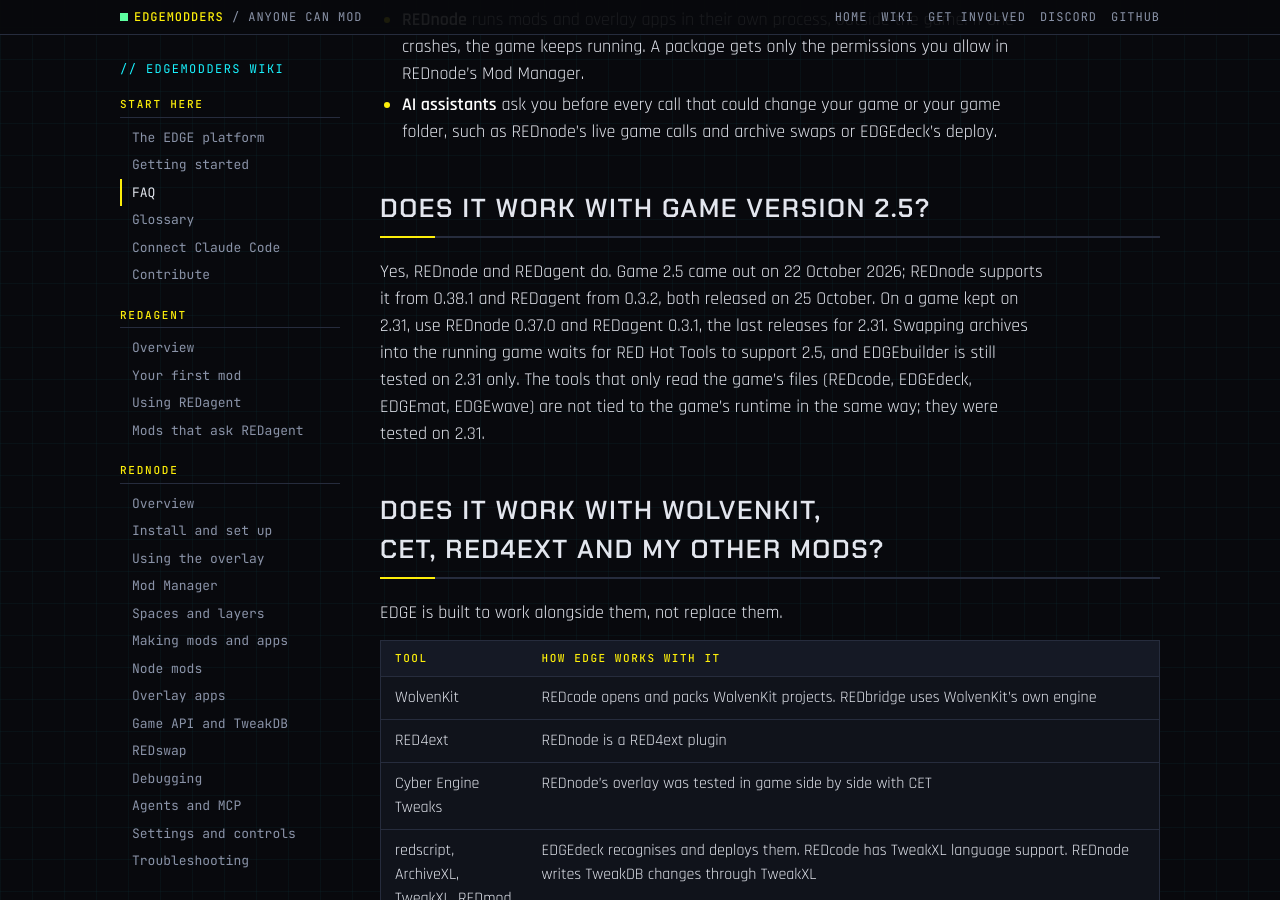
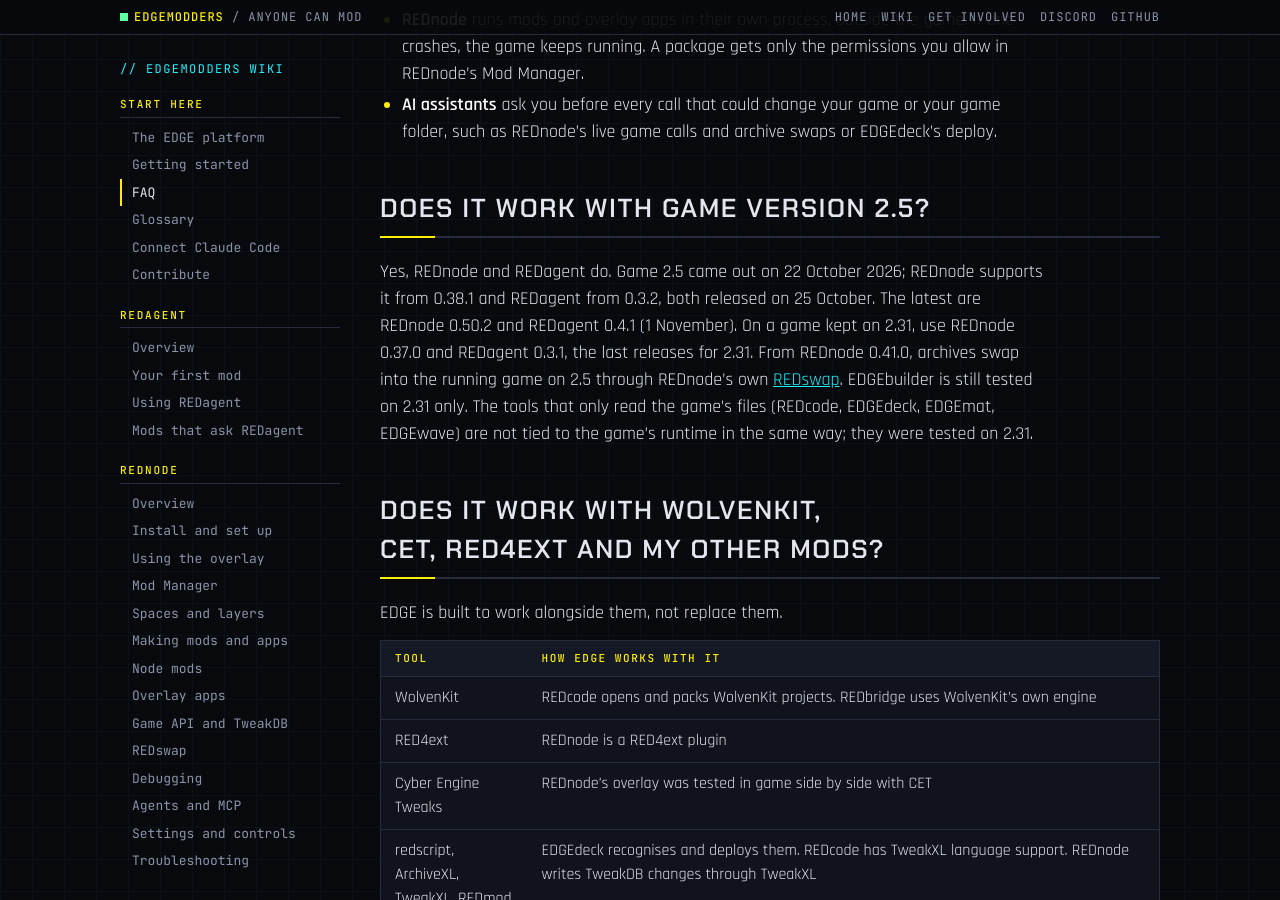
Before and after one commit to Edgemodders/EDGEweb, a Jekyll site: the page built from docs/wiki/faq.md, in a window 1280 px wide and 900 px high, scrolled down 837 px. Built offline with Jekyll 4.4.1, drawn with Linux system fonts in a browser that asks for light colours; some of the changed text lies outside the part shown.

Commit message:
Site: REDnode 0.50.2 and REDagent 0.4.1 in the status lines
Co-Authored-By: Claude Opus 5.5 <noreply@anthropic.com>

```diff
--- a/docs/index.html
+++ b/docs/index.html
@@ -104,7 +104,7 @@
     <article class="panel tool feature">
       <div class="head"><img src="assets/tools/redagent.png" alt=""><div><div class="name">RED<span>agent</span> <span class="tag y new">New</span></div><div class="role">The modding agent &middot; powered by Claude</div></div></div>
       <p>An AI assistant inside Cyberpunk 2077. Ask for a mod in a chat window over the game, and REDagent writes it, runs it, reads its log, checks the game's answers and fixes what's wrong, while you play. Every change is shown to you first and can be undone. Uses your own Anthropic API key.</p>
-      <div class="status"><b class="g">Status:</b> 0.3.2 released for game 2.5; writes and fixes mods in game, and can use other mods' tools. Needs REDnode</div>
+      <div class="status"><b class="g">Status:</b> 0.4.1 released for game 2.5; writes and fixes mods in game, and can use other mods' tools. Needs REDnode</div>
       <div class="links"><a href="wiki/redagent/">Wiki</a><a href="https://edgemodders.github.io/REDagent/">Docs</a><a href="https://github.com/Edgemodders/REDagent">GitHub</a></div>
     </article>
 
@@ -132,7 +132,7 @@
     <article class="panel tool">
       <div class="head"><img src="assets/tools/rednode.png" alt=""><div><div class="name">RED<span>node</span></div><div class="role">The live runtime</div></div></div>
       <p>Script Cyberpunk 2077 in TypeScript and JavaScript with npm, and build in-game HTML overlay apps. Mods attach to the running game, reload without a restart, and can be debugged while the game runs.</p>
-      <div class="status"><b class="g">Status:</b> 0.41.0 released for game 2.5, as a zip you install like any mod. Overlay apps, Node mods, the game API, TweakDB, the world API, mod services, the MCP server and archive swaps pass in game</div>
+      <div class="status"><b class="g">Status:</b> 0.50.2 released for game 2.5, as a zip you install like any mod. Overlay apps, Node mods, the Console, the game API, TweakDB, the world API, mod services, the MCP server and archive swaps pass in game</div>
       <div class="links"><a href="wiki/rednode/">Wiki</a><a href="https://edgemodders.github.io/REDnode/">Docs</a><a href="https://edgemodders.github.io/REDnode/design.html">Design</a><a href="https://github.com/Edgemodders/REDnode">GitHub</a></div>
     </article>
 
--- a/docs/platform.html
+++ b/docs/platform.html
@@ -87,7 +87,7 @@
         <li>Undo for every change, with backups kept on your PC</li>
         <li>Opus for building mods, Sonnet for quick questions; each answer shows its cost</li>
         <li>Uses the tools other REDnode mods offer, asking you first unless a tool only reads</li>
-        <li>0.3.2 released for game 2.5; uses your own Anthropic API key</li>
+        <li>0.4.1 released for game 2.5; uses your own Anthropic API key, set once in REDnode&rsquo;s shared keys</li>
       </ul>
       <div class="links"><a href="https://edgemodders.github.io/REDagent/">Docs</a><a href="https://github.com/Edgemodders/REDagent">GitHub</a></div>
     </div>
@@ -197,7 +197,8 @@
         <li>Mod services: mods call each other, and offer their own tools to AI agents</li>
         <li>Swap changed archives into the running game, sounds included</li>
         <li>Live debugging: breakpoints in Node mods, DevTools for overlay windows</li>
-        <li>0.41.0 released for game 2.5, a zip you install like any mod, with REDswap for archive swaps</li>
+        <li>A built-in Console: type commands such as <code>addItem</code>, or JavaScript, in the game</li>
+        <li>0.50.2 released for game 2.5, a zip you install like any mod, with REDswap for archive swaps</li>
       </ul>
       <div class="links"><a href="https://edgemodders.github.io/REDnode/">Docs</a><a href="https://edgemodders.github.io/REDnode/overlay-apps.html">Overlay apps</a><a href="https://github.com/Edgemodders/REDnode">GitHub</a></div>
     </div>
--- a/docs/wiki/faq.md
+++ b/docs/wiki/faq.md
@@ -25,7 +25,7 @@ REDagent itself is free and open source. It calls Claude with your own Anthropic
 
 ## Does it work with game version 2.5?
 
-Yes, REDnode and REDagent do. Game 2.5 came out on 22 October 2026; REDnode supports it from 0.38.1 and REDagent from 0.3.2, both released on 25 October. On a game kept on 2.31, use REDnode 0.37.0 and REDagent 0.3.1, the last releases for 2.31. Swapping archives into the running game waits for RED Hot Tools to support 2.5, and EDGEbuilder is still tested on 2.31 only. The tools that only read the game's files (REDcode, EDGEdeck, EDGEmat, EDGEwave) are not tied to the game's runtime in the same way; they were tested on 2.31.
+Yes, REDnode and REDagent do. Game 2.5 came out on 22 October 2026; REDnode supports it from 0.38.1 and REDagent from 0.3.2, both released on 25 October. The latest are REDnode 0.50.2 and REDagent 0.4.1 (1 November). On a game kept on 2.31, use REDnode 0.37.0 and REDagent 0.3.1, the last releases for 2.31. From REDnode 0.41.0, archives swap into the running game on 2.5 through REDnode's own [REDswap](rednode/redswap.html). EDGEbuilder is still tested on 2.31 only. The tools that only read the game's files (REDcode, EDGEdeck, EDGEmat, EDGEwave) are not tied to the game's runtime in the same way; they were tested on 2.31.
 
 ## Does it work with WolvenKit, CET, RED4ext and my other mods?
 
```
Also changed, not shown: other parts of docs/wiki/faq.md (+1 -1 lines), docs/wiki/getting-started.md (+2 -2 lines), docs/wiki/index.md (+2 -2 lines).
